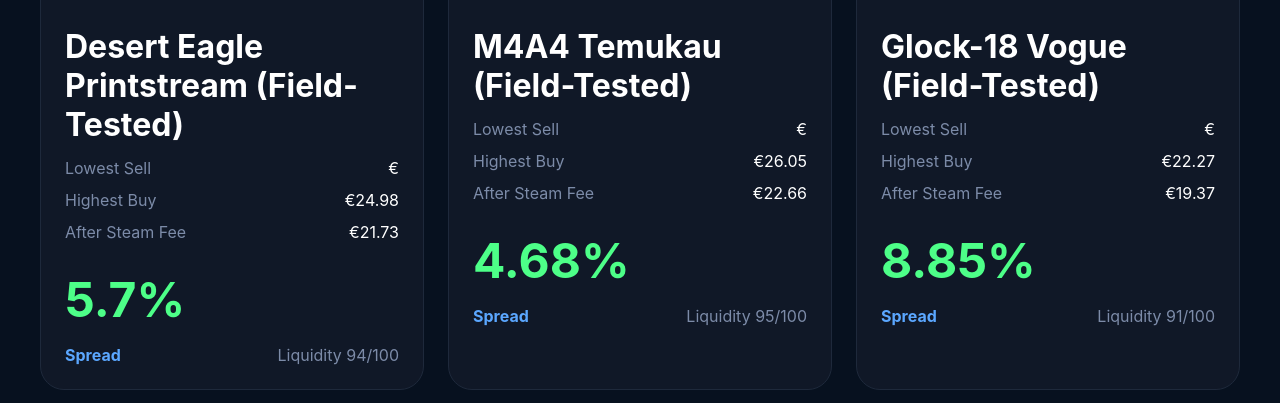
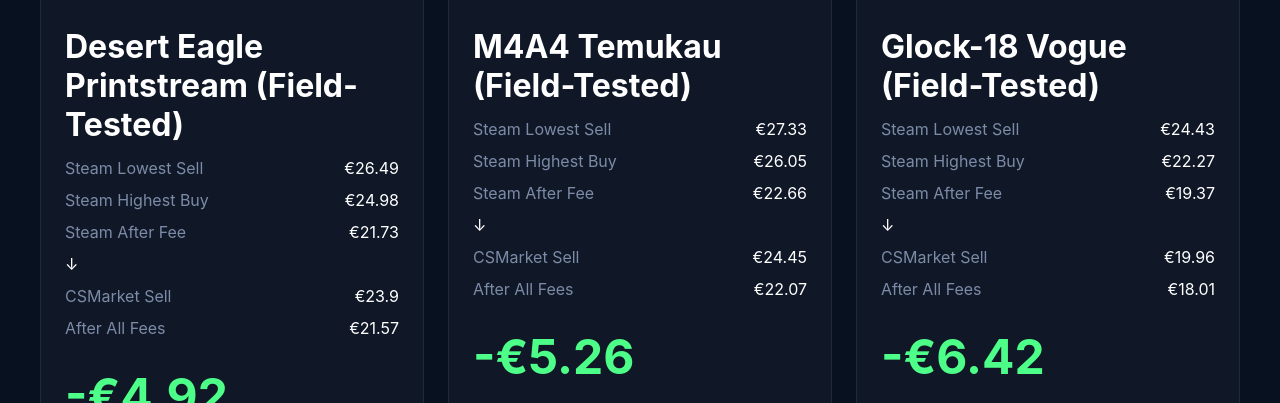
Before and after one commit to mcnxsvspam-lgtm/cs-arbitrage-bot, a Flask app: page / in a window 1280 px wide. Shown: the part 391-794 px from the top of the page. Run offline with Flask 3, Linux system fonts and the light colour scheme.

Commit message:
Update index.html

```diff
--- a/templates/index.html
+++ b/templates/index.html
@@ -3,7 +3,7 @@
 
 <head>
 
-    <title>Steam Liquidity Scanner</title>
+    <title>CS Route Scanner</title>
 
     <link rel="stylesheet"
           href="{{ url_for('static', filename='style.css') }}">
@@ -14,10 +14,10 @@
 
 <div class="header">
 
-    <h1>Steam Liquidity Scanner</h1>
+    <h1>CS Route Scanner</h1>
 
     <p>
-        real steam order analysis
+        steam ↔ csmarket liquidity routes
     </p>
 
 </div>
@@ -39,17 +39,17 @@
 
             <div class="price-row">
                 <span class="label">
-                    Lowest Sell
+                    Steam Lowest Sell
                 </span>
 
                 <span>
-                    €{{ skin.lowest_sell }}
+                    €{{ skin.steam_lowest }}
                 </span>
             </div>
 
             <div class="price-row">
                 <span class="label">
-                    Highest Buy
+                    Steam Highest Buy
                 </span>
 
                 <span>
@@ -59,7 +59,7 @@
 
             <div class="price-row">
                 <span class="label">
-                    After Steam Fee
+                    Steam After Fee
                 </span>
 
                 <span>
@@ -67,18 +67,66 @@
                 </span>
             </div>
 
+            <div class="arrow">
+                ↓
+            </div>
+
+            <div class="price-row">
+                <span class="label">
+                    CSMarket Sell
+                </span>
+
+                <span>
+                    €{{ skin.csmarket_sell }}
+                </span>
+            </div>
+
+            <div class="price-row">
+                <span class="label">
+                    After All Fees
+                </span>
+
+                <span>
+                    €{{ skin.cashout }}
+                </span>
+            </div>
+
         </div>
 
-        <div class="profit">
+        <div class="
+            profit
 
-            {{ skin.spread }}%
+            {% if skin.profit > 0 %}
+                green
+            {% else %}
+                red
+            {% endif %}
+        ">
+
+            {% if skin.profit > 0 %}
+                +€{{ skin.profit }}
+            {% else %}
+                -€{{ skin.profit|abs }}
+            {% endif %}
 
         </div>
 
         <div class="bottom">
 
             <div class="roi">
-                Spread
+                ROI {{ skin.roi }}%
+            </div>
+
+            <div class="volume">
+                Vol {{ skin.volume }}
+            </div>
+
+        </div>
+
+        <div class="bottom">
+
+            <div class="roi">
+                Spread {{ skin.spread }}%
             </div>
 
             <div class="volume">
```
